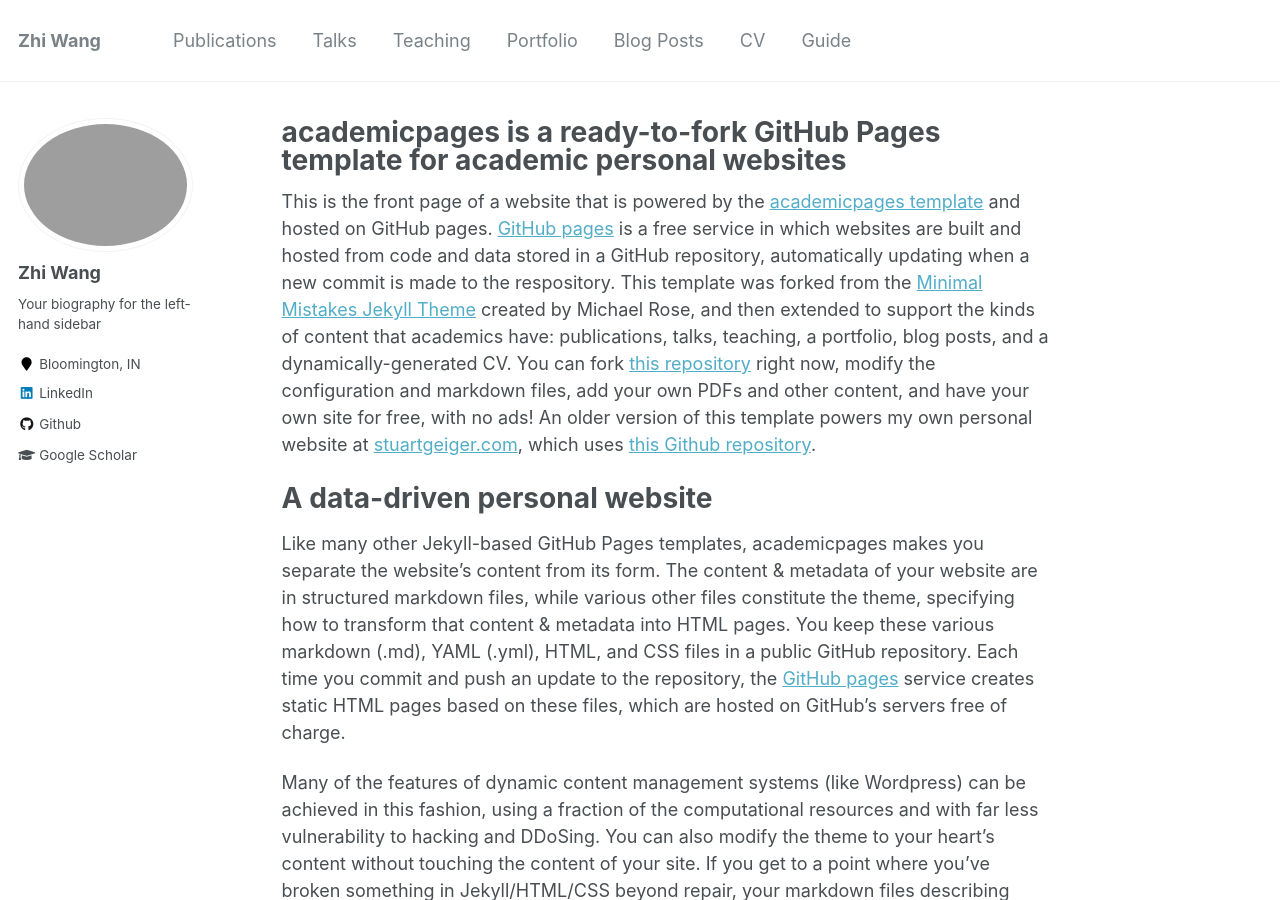
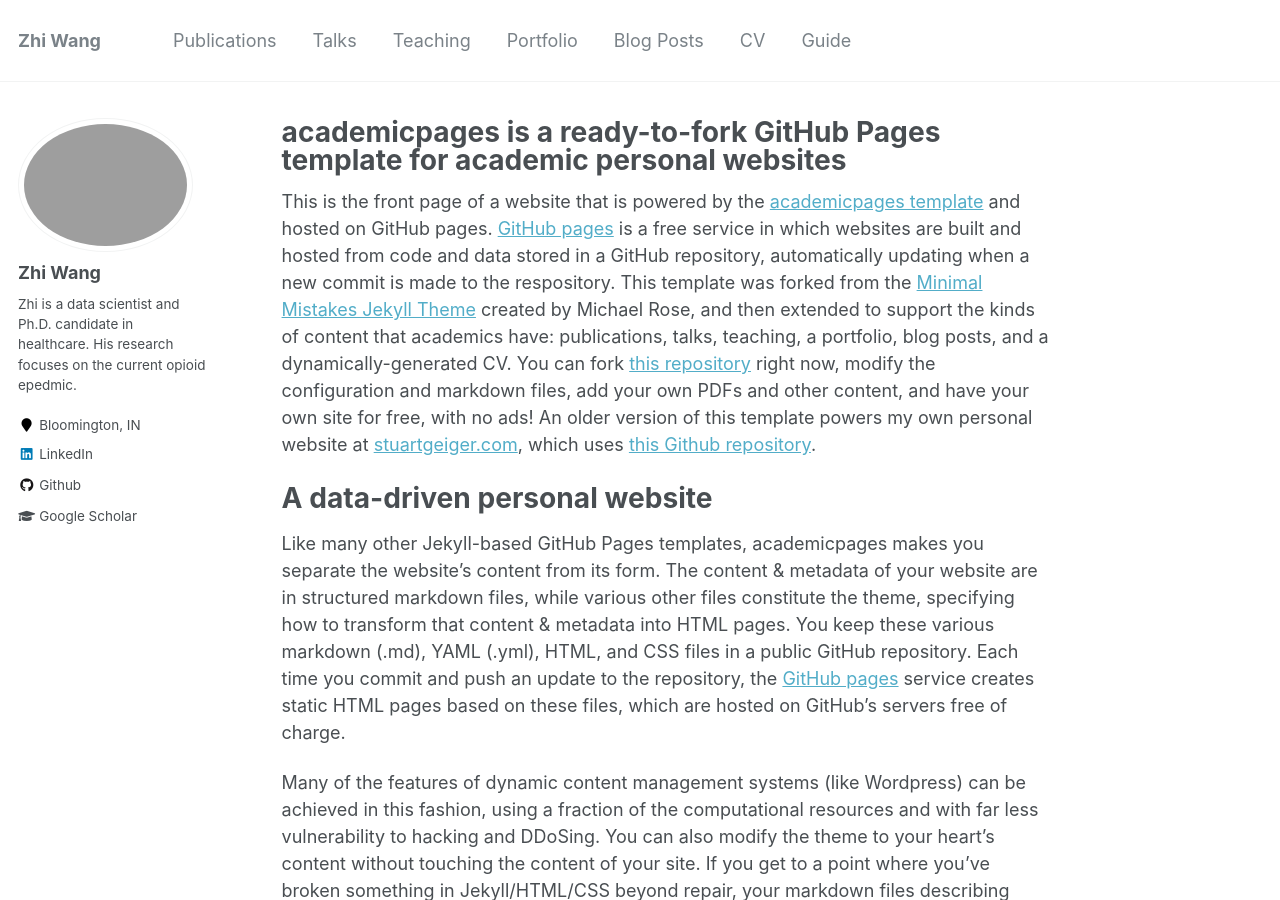
Before and after one commit to zwang89/zwang.github.io, a Jekyll site: the page built from _pages/about.md, in a window 1280 px wide and 900 px high. Built offline with Jekyll 4.4.1, drawn with Linux system fonts in a browser that asks for light colours.

Commit message:
update on main pages

```diff
--- a/_config.yml
+++ b/_config.yml
@@ -82,7 +82,8 @@ analytics:
 author:
   name             : "Zhi Wang"
   avatar           : "profile.jpg"
-  bio              : "Your biography for the left-hand sidebar"
+  bio              : "Zhi is a data scientist and Ph.D. candidate in healthcare. His research focuses on the current
+   opioid epedmic."
   location         : "Bloomington, IN"
   employer         :
   pubmed           : # "https://www.ncbi.nlm.nih.gov/pubmed/?term=john+snow"
```
